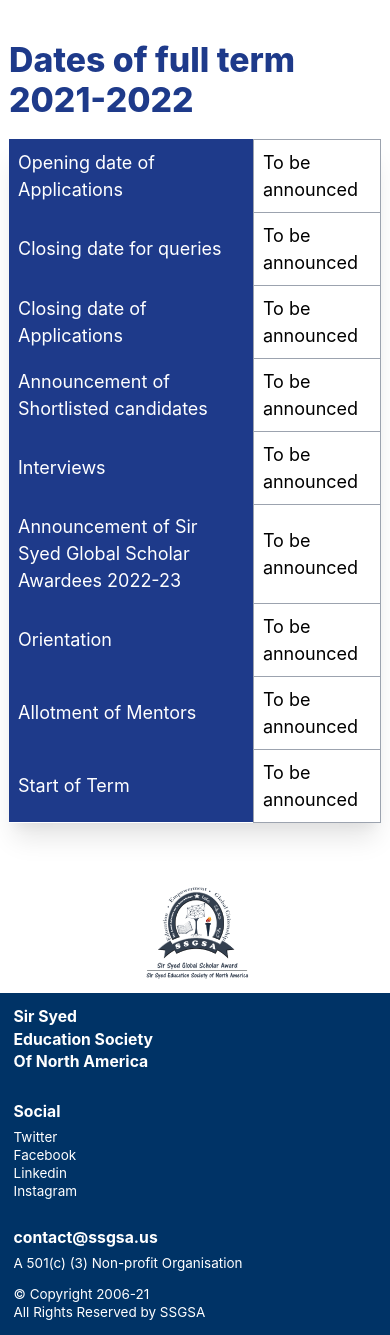
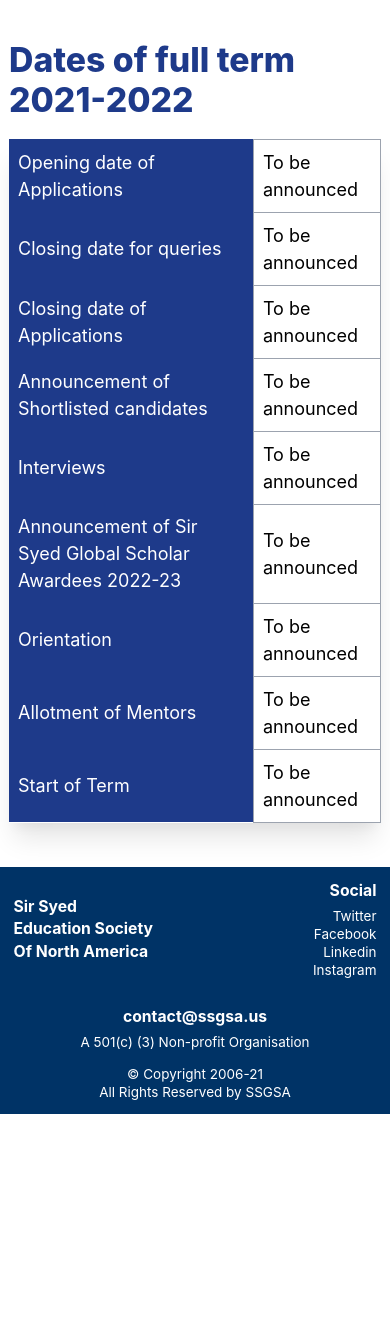
Before and after one commit to ssgsa-us/ssgsa.us, a Next.js app: page / in a window 390 px wide. After the commit the page ends 1114 px from the top, so only its background shows below. Built offline with nearby package versions, Linux system fonts and the light colour scheme.

Commit message:
Update footer for mobile view

```diff
--- a/components/Footer.js
+++ b/components/Footer.js
@@ -1,12 +1,13 @@
 import Link from "next/link"
+import Image from "next/image"
 
 export default function Footer() {
   return (
-    <div className="grid sm:grid-cols-8 md:grid-cols-10 lg:grid-cols-12 text-white mt-5">
-      <div className="sm:col-span-2 flex items-center justify-center p-2">
-        <img src="/logo.png" className="max-h-24" />
+    <div className="grid grid-cols-3 sm:grid-cols-8 md:grid-cols-10 lg:grid-cols-12 text-white mt-5">
+      <div className="sm:col-span-2 hidden sm:flex items-center justify-center p-2">
+        <Image src="/logo.png" alt="Logo" width={110} height={110} />
       </div>
-      <div className="sm:col-span-2 md:col-span-4 lg:col-span-6 flex items-center bg-blue-850 p-3">
+      <div className="col-span-2 md:col-span-4 lg:col-span-6 flex items-center bg-blue-850 p-3">
         <p className="text-sm font-bold">
           Sir Syed
           <br />
@@ -15,7 +16,7 @@ export default function Footer() {
           Of North America
         </p>
       </div>
-      <div className="flex flex-col bg-blue-850 p-3">
+      <div className="flex flex-col items-end sm:items-start bg-blue-850 p-3">
         <p className="text-sm font-bold mb-1">Social</p>
         <Link href="https://twitter.com/">
           <a className="text-xs">Twitter</a>
@@ -30,7 +31,7 @@ export default function Footer() {
           <a className="text-xs">Instagram</a>
         </Link>
       </div>
-      <div className="sm:col-span-3 lg:col-span-3 flex flex-col bg-blue-850 p-3">
+      <div className="col-span-3 flex flex-col items-center sm:items-start bg-blue-850 p-3">
         <p className="text-sm font-bold mb-1">contact@ssgsa.us</p>
         <p className="text-xs mb-3">A 501(c) (3) Non-profit Organisation</p>
         <p className="text-xs">&copy; Copyright 2006-21</p>
```
Also changed, not shown: 1 other file (tests, documents, lock files or other folders).
